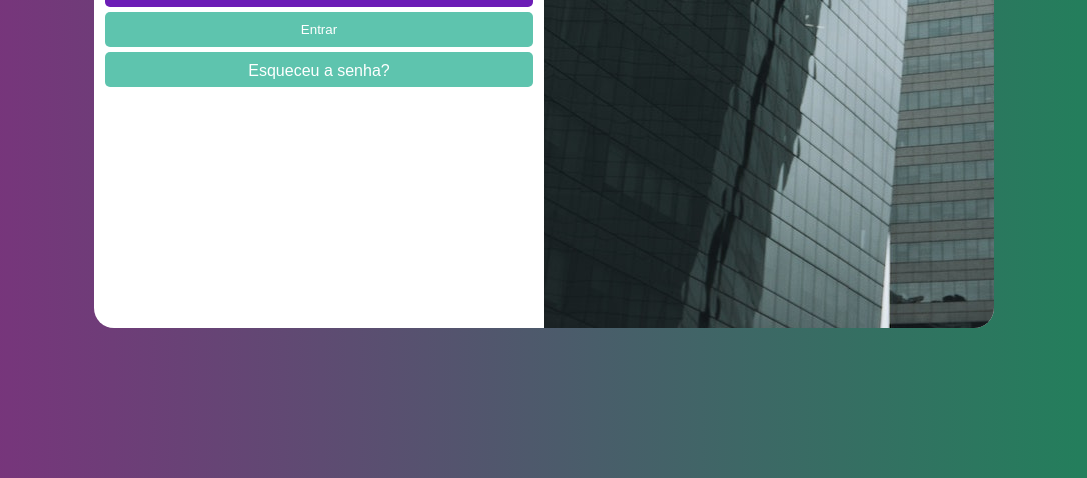
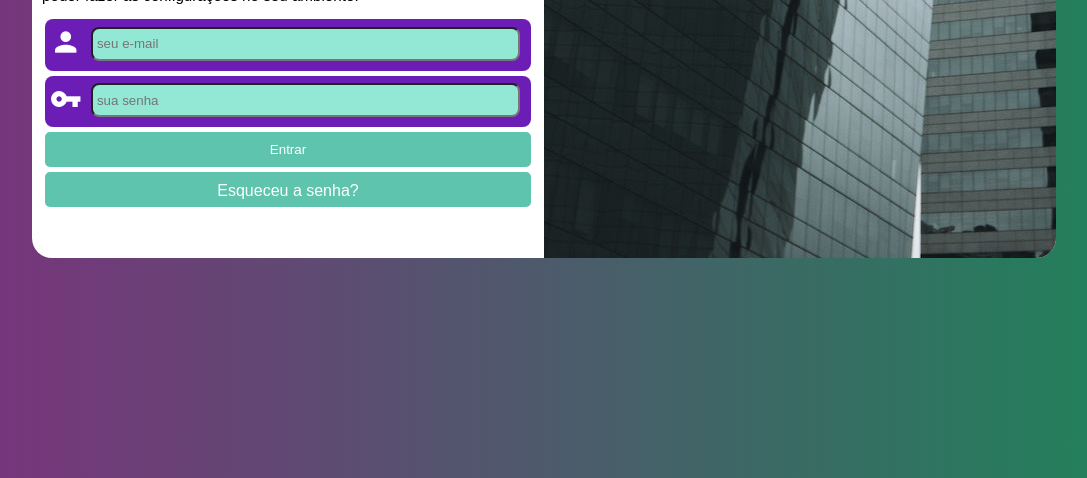
Before and after one commit to viniciussqd/projeto-login, a plain HTML site: page index.html in a window 1280 px wide. Shown: the part 322-800 px from the top of the page, without its empty margins (96-1183 px from the left). Drawn offline with Linux system fonts and the light colour scheme.

Commit message:
finalizando

```diff
--- a/estilos/media-query.css
+++ b/estilos/media-query.css
@@ -7,30 +7,30 @@
     }
 
     #login {
-        height: 450px;
+        height: 310px;
         width: 80vw;
     }
 
     #imagemdiv {
         position: absolute;
-        left: 60%;
+        left: 70%;
         height: 100%;
-        width: 40%;
+        width: 30%;
 
     }
 
     #formdiv {
-        top: 0;
+        top: 7%;
         height: 100%;
-        width: 60%;
+        width: 70%;
     }
 }
 
 @media screen and (min-width: 992px) {
 
     #login {
-        width: 900px;
-        height: 500px;
+        width: 80%;
+        height: 360px;
     }
 
     #imagemdiv {
@@ -54,5 +54,4 @@
 
         font-size: 0.95em;
     }
-
 }
--- a/estilos/style.css
+++ b/estilos/style.css
@@ -13,6 +13,7 @@ body {
 body, html {
     width: 100vw;
     height: 100vh;
+
 }
 
 main {
@@ -27,22 +28,22 @@ main {
     transform: translate(-50%, -50%);
     background-color: white;
     position: absolute;
-    height: 550px;
-    width: 50%;
+    height: 530px;
+    width: 250px;
     border-radius: 20px;
     overflow: hidden;
 }
 
 #imagemdiv {
     background-image: url(../imagens/imagem.jpg);
-    height: 240px;
+    height: 210px;
     background-position: center bottom;
     display: block;
 }
 
 #formdiv {
     display: block;
-    top: 47%;
+    top: 41%;
     position: absolute;
 }
 
@@ -60,18 +61,32 @@ main {
 .campo {
     background-color: rgb(108, 29, 182);
     width: 95%;
-    padding-bottom: 10px;
-    border-radius: 5px;
+    border-radius: 8px;
     margin: 5px auto;
+    padding-top: 2px;
 }
 
 .campo > label {
     display: none;
 }
 
-form > div > i {
+.campo > i {
     color: white;
+    font-size: 2em;
+    padding: 5px;
+}
 
+.campo > input {
+
+    background-color: rgb(147, 231, 213);
+    height: 30px;
+    width: calc(100% - 62px);
+    border-radius: 8px;
+    transform: translateY(-10px);
+}
+
+.campo > input:focus-within {
+    background-color: white;
 }
 
 form > input[type=submit] {
@@ -104,5 +119,5 @@ form > a {
 }
 
 form > a:hover {
-    background-color: rgb(68, 138, 123);
+    background-color: rgb(76, 141, 127);
 }
```
Also changed, not shown: index.html (+7 -3 lines).
